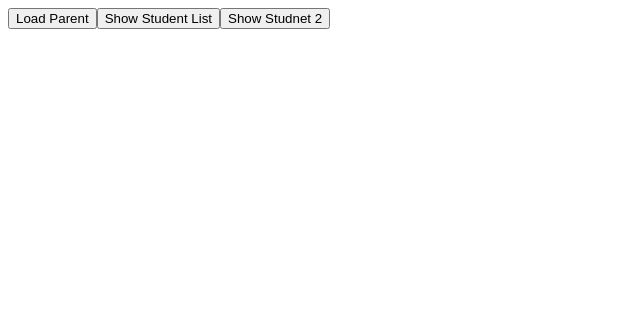
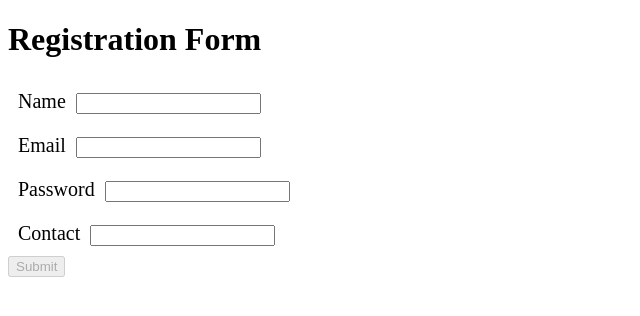
Before and after one commit to Brijeshlakkad/AngularEx, an Angular app: page / in a window 1280 px wide. Shown: the top 316 px of the page, without its empty margins (0-640 px from the left). Built offline with nearby package versions, Linux system fonts and the light colour scheme.

Commit message:
Reactive form exercise done

```diff
--- a/src/app/app-routing.module.ts
+++ b/src/app/app-routing.module.ts
@@ -1,8 +1,9 @@
 import { NgModule } from '@angular/core';
 import { Routes, RouterModule } from '@angular/router';
+import { RegistrationComponent } from './registration/registration.component';
 
 
-const routes: Routes = [];
+const routes: Routes = [{ path: "", component: RegistrationComponent }];
 
 @NgModule({
   imports: [RouterModule.forRoot(routes)],
--- a/src/app/app.component.html
+++ b/src/app/app.component.html
@@ -1,5 +1,3 @@
-<button routerLink="/lazy/load-me">Load Parent</button>
-
-<button routerLink="/students/list">Show Student List</button>
-<button routerLink="/students/name">Show Studnet 2</button>
-<router-outlet></router-outlet>
+<div>
+    <router-outlet></router-outlet>
+</div>
--- a/src/app/app.module.ts
+++ b/src/app/app.module.ts
@@ -1,16 +1,20 @@
 import { BrowserModule } from '@angular/platform-browser';
 import { NgModule } from '@angular/core';
+import { ReactiveFormsModule } from '@angular/forms';
 
 import { AppRoutingModule } from './app-routing.module';
 import { AppComponent } from './app.component';
+import { RegistrationComponent } from './registration/registration.component';
 
 @NgModule({
   declarations: [
-    AppComponent
+    AppComponent,
+    RegistrationComponent
   ],
   imports: [
     BrowserModule,
     AppRoutingModule,
+    ReactiveFormsModule
   ],
   providers: [],
   bootstrap: [AppComponent],
--- /dev/null
+++ b/src/app/registration/registration.component.css
@@ -0,0 +1,22 @@
+.form-control {
+    padding: 10px;
+}
+
+.form-control label {
+    font-size: 20px;
+    padding-right: 10px;
+}
+
+.error-message {
+    color: red;
+}
+
+.data-to-show {
+    padding: 10px;
+}
+
+.data-to-show .field {
+    font-size: 18px;
+    font-weight: bold;
+    padding-right: 10px;
+}
--- /dev/null
+++ b/src/app/registration/registration.component.html
@@ -0,0 +1,63 @@
+<div>
+    <h1>Registration Form</h1>
+    <form [formGroup]="personForm" (ngSubmit)="showFormData()">
+        <div class="form-control">
+            <label>Name</label>
+            <input type="text" formControlName="name" />
+            <div *ngIf="personForm.get('name').invalid && (personForm.get('name').touched || personForm.get('name').dirty)" class="text-danger message-block">
+                <div *ngIf="personForm.get('name').errors.required" class="error-message">
+                    <small>Name is required.</small>
+                </div>
+            </div>
+        </div>
+        <div class="form-control">
+            <label>Email</label>
+            <input type="text" formControlName="email" />
+            <div *ngIf="personForm.get('email').invalid && (personForm.get('email').touched || personForm.get('email').dirty)" class="text-danger message-block">
+                <div *ngIf="personForm.get('email').errors.required" class="error-message">
+                    <small>Email is required.</small>
+                </div>
+                <div *ngIf="personForm.get('email').errors.pattern" class="error-message">
+                    <small>Invalid Email</small>
+                </div>
+            </div>
+        </div>
+        <div class="form-control">
+            <label>Password</label>
+            <input type="text" formControlName="password" />
+            <div *ngIf="personForm.get('password').invalid && (personForm.get('password').touched || personForm.get('password').dirty)" class="text-danger message-block">
+                <div *ngIf="personForm.get('password').errors.required" class="error-message">
+                    <small>Password is required.</small>
+                </div>
+                <div *ngIf="personForm.get('password').errors.pattern" class="error-message">
+                    <small>Invalid Password</small>
+                </div>
+            </div>
+        </div>
+        <div class="form-control">
+            <label>Contact</label>
+            <input type="text" formControlName="contact" />
+            <div *ngIf="personForm.get('contact').invalid && (personForm.get('contact').touched || personForm.get('contact').dirty)" class="text-danger message-block">
+                <div *ngIf="personForm.get('contact').errors.required" class="error-message">
+                    <small>Contact is required.</small>
+                </div>
+                <div *ngIf="personForm.get('contact').errors.pattern" class="error-message">
+                    <small>Invalid Contact</small>
+                </div>
+            </div>
+        </div>
+        <div>
+            <button class="btn btn-primary" type="submit" [disabled]="!personForm.valid">Submit</button>
+        </div>
+    </form>
+</div>
+<div *ngIf="isValidToShow" class="data-to-show">
+    <span class="field">Name</span>
+    <span class="value">{{displayData.name}}</span><br/>
+    <span class="field">Email</span>
+    <span class="value">{{displayData.email}}</span><br/>
+    <span class="field">Password</span>
+    <span class="value">{{displayData.password}}</span><br/>
+    <span class="field">Contact</span>
+    <span class="value">{{displayData.contact}}</span>
+</div>
--- /dev/null
+++ b/src/app/registration/registration.component.ts
@@ -0,0 +1,40 @@
+import { Component, OnInit } from '@angular/core';
+import { FormControl, FormGroup, Validators } from '@angular/forms';
+import { FormBuilder } from '@angular/forms';
+@Component({
+  selector: 'app-registration',
+  templateUrl: './registration.component.html',
+  styleUrls: ['./registration.component.css']
+})
+export class RegistrationComponent implements OnInit {
+
+  personForm: FormGroup;
+  emailRegEx = /^[a-z0-9._%+-]+@[a-z0-9.-]+\.[a-z]{2,4}$/;
+  passwordRegEx = /(?=^.{8,}$)(?=.*\d)(?=.*[a-z])(?=.*[A-Z])(?=.*[!@#$%^&amp;*()_+}{&quot;:;'?/&gt;.&lt;,])(?!.*\s).*$/;
+  mobileRegEx = /^[0-9]{10}$/;
+  displayData: any;
+  isValidToShow: boolean = false;
+  constructor(private fb: FormBuilder) {
+    this.personForm = this.fb.group({
+      name: ['', Validators.required],
+      email: ['', [Validators.required, Validators.pattern(this.emailRegEx)]],
+      password: ['', [Validators.required, Validators.pattern(this.passwordRegEx)]],
+      contact: ['', [Validators.required, Validators.pattern(this.mobileRegEx)]]
+    });
+  }
+
+  ngOnInit() {
+  }
+
+  showFormData() {
+    if (this.personForm.valid) {
+      console.log('Inside save method');
+      console.log(this.personForm.value);
+      this.displayData = this.personForm.value;
+      this.isValidToShow = true;
+    } else {
+      console.log('Invalid form');
+      this.isValidToShow = false;
+    }
+  }
+}
```
Also changed, not shown: src/app/lazy.module.ts (deleted, +0 -23 lines), 1 other file (tests, documents, lock files or other folders).
